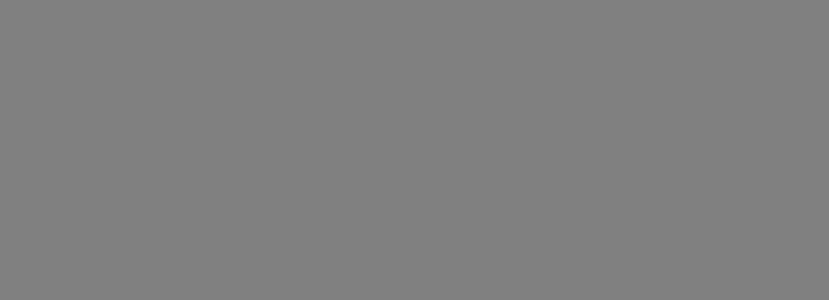
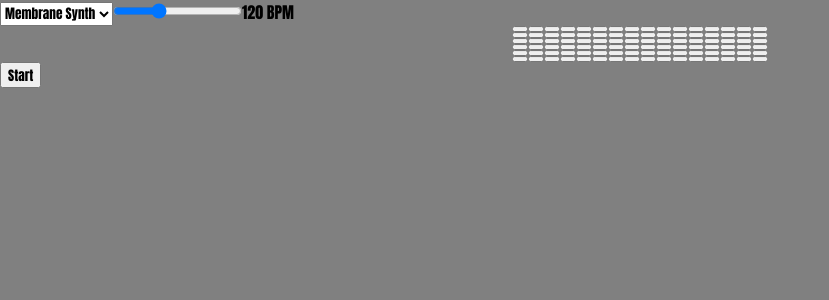
Before and after one commit to LandoMeowrissian/synapse-brainbeat, a React (Create React App) app: page /sequence in a window 1280 px wide. Before the commit this address had no page. Shown: the top 300 px of the page, without its empty margins (0-829 px from the left). Built offline with nearby package versions, Linux system fonts and the light colour scheme.

Commit message:
A semi-functioning sequencer!!!

```diff
--- a/package.json
+++ b/package.json
@@ -6,6 +6,7 @@
     "@testing-library/jest-dom": "^5.17.0",
     "@testing-library/react": "^13.4.0",
     "@testing-library/user-event": "^13.5.0",
+    "classnames": "^2.5.1",
     "react": "^18.2.0",
     "react-dom": "^18.2.0",
     "react-router-dom": "^6.21.3",
--- a/src/App.js
+++ b/src/App.js
@@ -2,6 +2,7 @@ import "./App.scss";
 import HomePage from "./pages/HomePage/HomePage";
 import { BrowserRouter, Routes, Route } from "react-router-dom";
 import Player from "./pages/Player/Player";
+import Sequencer from "./components/Sequencer/Sequencer";
 // import DrumGrid from "./components/Drums/DrumGrid"
 // import SynthGrid from "./components/Synth/SynthGrid"
 // import Header from "./components/Header/Header";
@@ -12,7 +13,8 @@ function App( ) {
     <BrowserRouter>
       <Routes>
         <Route path="/" element={<HomePage />} />
-        <Route path="/player" element={<Player/>} />
+        <Route path="/player" element={<Player />} />
+        <Route path="/sequence" element={<Sequencer/>}/>
       </Routes>
     </BrowserRouter>
   );
--- a/src/components/Sequencer/Sequencer.js
+++ b/src/components/Sequencer/Sequencer.js
@@ -1,42 +1,136 @@
-
 import { useState, useEffect } from 'react';
 import * as Tone from 'tone';
+import "../../styles/Grid.scss";
+import classNames from 'classnames';
 
-const Sequencer = ({ synthGrid, drumGrid, isPlaying, onStepChange }) => {
-  const [currentStep, setCurrentStep] = useState(0);
+const Sequencer = () => {
+  const [synthType, setSynthType] = useState("MembraneSynth");
+  const [bpm, setBpm] = useState(120);
+  const notes = ["F3", "Eb3", "C3", "Bb2", "Ab2", "F2"];
+  const [grid, setGrid] = useState(makeGrid(notes));
+  const [playing, setPlaying] = useState(false);
+  const [started, setStarted] = useState(false);
+  let beat = 0;
+
+  function makeSynths(count, synthType) {
+    const synths = [];
+    for (let i = 0; i < count; i++) {
+      let synth;
+      switch (synthType) {
+        case "MembraneSynth":
+          synth = new Tone.MembraneSynth();
+          break;
+        case "PluckSynth":
+          synth = new Tone.PluckSynth();
+          break;
+        case "MetalSynth":
+          synth = new Tone.MetalSynth();
+          break;
+        // Add other synths you want to support
+        default:
+          throw new Error(`Unrecognized synth type: ${synthType}`);
+      }
+      synth.toDestination();
+      synths.push(synth);
+    }
+    return synths;
+  }
+
+  const [synths, setSynths] = useState(makeSynths(6, synthType));
 
   useEffect(() => {
-    const sequence = new Tone.Sequence(
-      (time, index) => {
-        synthGrid.playSequenceStep(index, time);
-        drumGrid.playSequenceStep(index, time);
-        setCurrentStep(index);
-        onStepChange(index);
-      },
-      new Array(8).fill().map((_, i) => i),
-      '16n'
-    );
+    const repeat = (time) => {
+      grid.forEach((row, index) => {
+        let synth = synths[index];
+        let note = row[beat];
+        if (note.isActive) {
+          synth.triggerAttackRelease(note.note, "8n", time);
+        }
+      });
+      beat = (beat + 1) % 16;
+    };
 
-    if (isPlaying) {
-      Tone.Transport.start();
-      sequence.start(0);
-    } else {
-      Tone.Transport.stop();
-      sequence.stop();
+    if (started) {
+      Tone.Transport.bpm.value = bpm;
+      Tone.Transport.scheduleRepeat(repeat, "8n");
     }
 
     return () => {
-      sequence.dispose();
+      if (started) {
+        Tone.Transport.cancel();
+      }
     };
-  }, [isPlaying, synthGrid, drumGrid]);
+  }, [started, bpm, grid, synths]);
+
+  function makeGrid(notes) {
+    return notes.map(note => new Array(16).fill({ note: note, isActive: false }));
+  }
+
+  const handleNoteClick = (rowIndex, noteIndex) => {
+    const newGrid = grid.slice(); // Copy the grid
+    newGrid[rowIndex][noteIndex].isActive = !newGrid[rowIndex][noteIndex].isActive;
+    setGrid(newGrid);
+  };
+
+  useEffect(() => {
+    setSynths(makeSynths(6, synthType));
+  }, [synthType]);
+
+  const handleBpmChange = (newBpm) => {
+    setBpm(newBpm);
+    Tone.Transport.bpm.value = newBpm;
+  };
+
+  const handlePlayButton = () => {
+    if (!started) {
+      Tone.start();
+      setStarted(true);
+    }
+
+    if (playing) {
+      Tone.Transport.stop();
+    } else {
+      Tone.Transport.start();
+    }
+
+    setPlaying(!playing);
+  };
 
   return (
-    <div className="sequencer">
-      {new Array(8).fill().map((_, index) => (
-        <div key={index} className={`step ${index === currentStep ? 'active' : ''}`}>
-          {index + 1}
+    <div id="sequencer">
+      <select
+        id="synthSelect"
+        value={synthType}
+        onChange={(e) => setSynthType(e.target.value)}
+      >
+        <option value="MembraneSynth">Membrane Synth</option>
+        <option value="PluckSynth">Pluck Synth</option>
+        <option value="MetalSynth">Metal Synth</option>
+        {/* Add other synth options here */}
+      </select>
+      <input
+        type="range"
+        id="bpm"
+        min="60"
+        max="240"
+        value={bpm}
+        onChange={(e) => handleBpmChange(e.target.value)}
+      />
+      <span>{bpm} BPM</span>
+      {grid.map((row, rowIndex) => (
+        <div className="row" key={`row_${rowIndex}`}>
+          {row.map((note, noteIndex) => (
+            <button
+              className={classNames('note', { 'note-is-active': note.isActive })}
+              key={`note_${rowIndex}_${noteIndex}`}
+              onClick={() => handleNoteClick(rowIndex, noteIndex)}
+            />
+          ))}
         </div>
       ))}
+      <button id="play-button" onClick={handlePlayButton}>
+        {playing ? 'Stop' : 'Start'}
+      </button>
     </div>
   );
 };
--- /dev/null
+++ b/src/components/Sequencer/Sequencer.scss
@@ -0,0 +1,5 @@
+.seq {
+  width: 400px;
+  height: 400px;
+  border: 1px solid black;
+}
```
Also changed, not shown: 1 other file (tests, documents, lock files or other folders).
